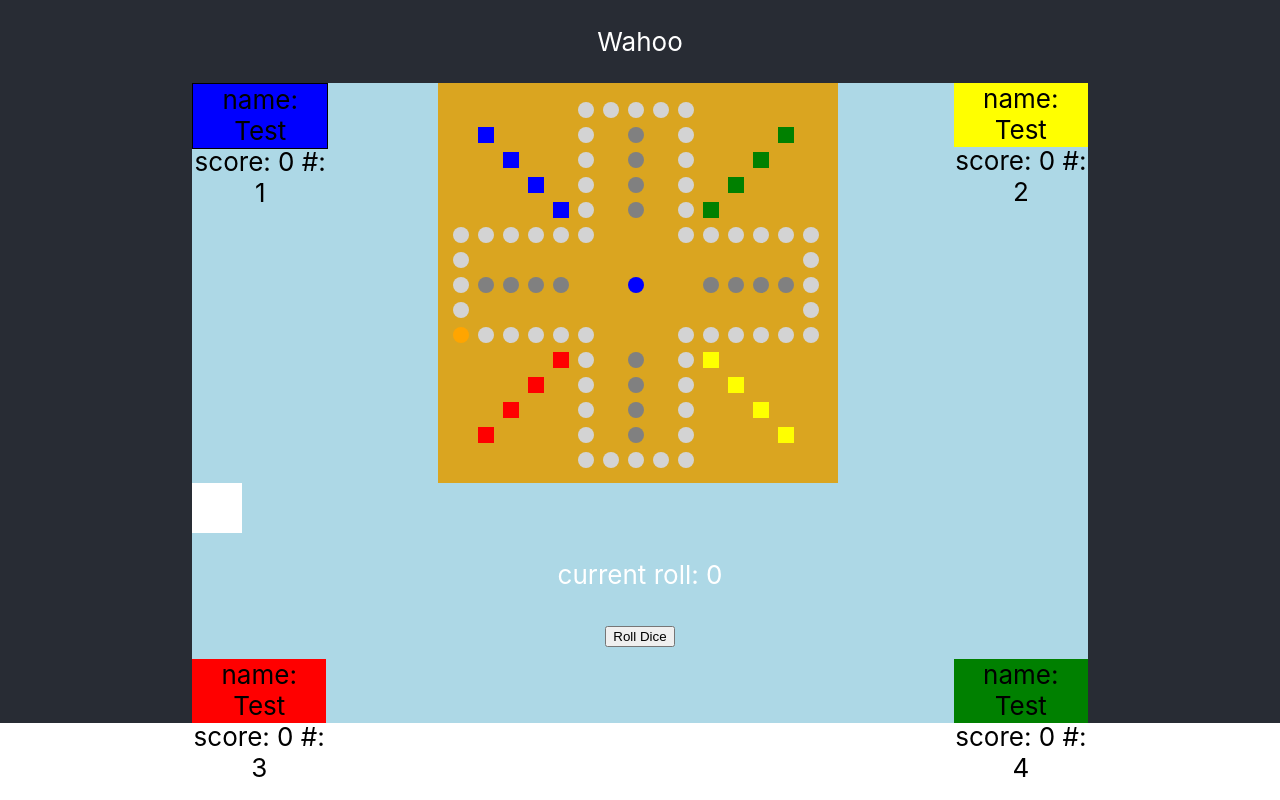
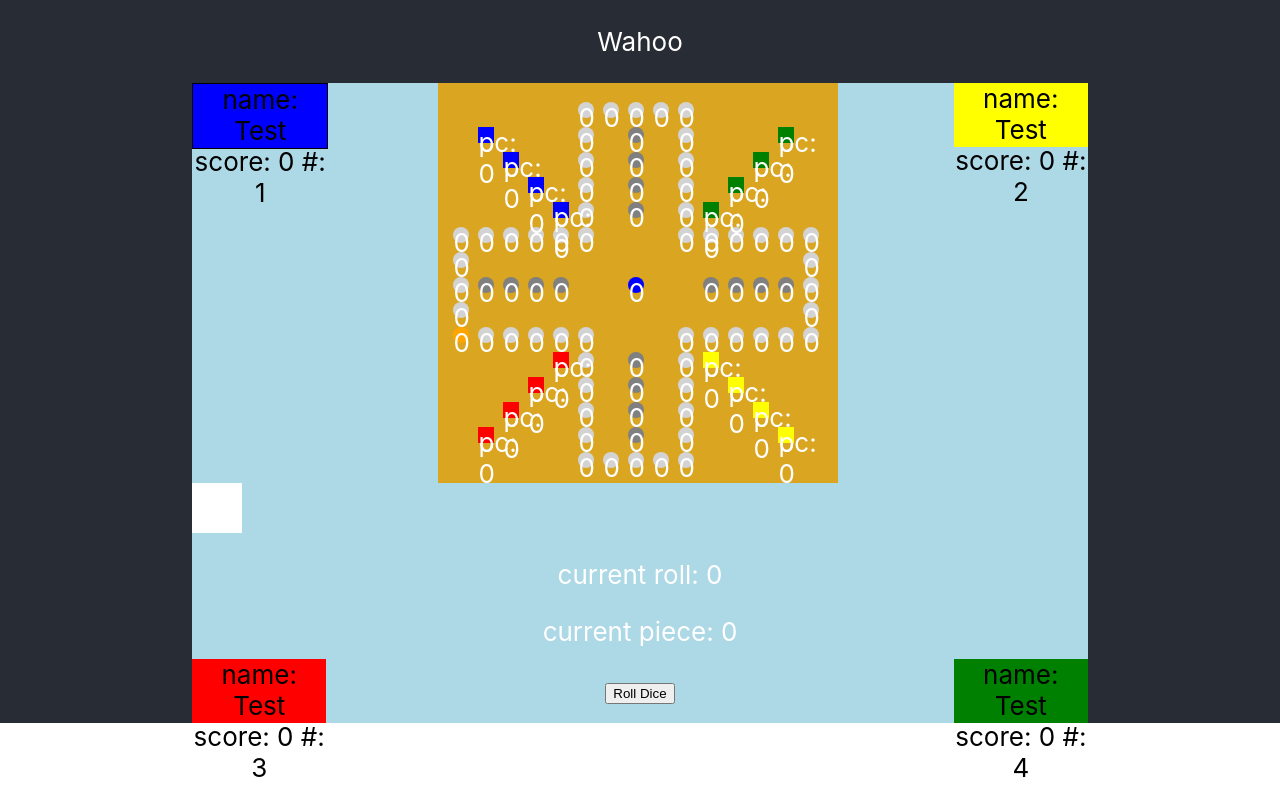
Before and after one commit to abraxasrex/wahoo-react-online, a React (Create React App) app: page / in a window 1280 px wide. Built offline with nearby package versions, Linux system fonts and the light colour scheme.

Commit message:
finally triggering rerender of game pieces thru selection event

```diff
--- a/src/classes/GameManager.js
+++ b/src/classes/GameManager.js
@@ -16,15 +16,18 @@ class GameManager {
 
     currentRoll = 0;
     currentPlayer;
+    currentPiece;
     winner;
 
     constructor(players) {
         this.players = players;
         this.rollDice = this.rollDice.bind(this);
+        this.selectPiece = this.selectPiece.bind(this);
+        // this.currentRoll;
+        // this.currentPiece;
 
         this.slots = [];
         this.pieces = [];
-
     }
 
     setupGame() {
@@ -55,6 +58,12 @@ class GameManager {
         // state...
     }
 
+    selectPiece(id) {
+        this.currentPiece = id;
+        console.log("piece!: ", this.currentPiece);
+        return this.currentPiece;
+    }
+
 }
 
 export default GameManager;
--- a/src/view_components/DiceView.js
+++ b/src/view_components/DiceView.js
@@ -25,6 +25,7 @@ function DiceView (props) {
                         {dots}
                     </div>
                     <p> current roll: {props.game.manager.currentRoll || 0} </p>
+                    <p> current piece: {props.game.manager.currentPiece || 0} </p>
                     <button onClick={(e) => setDice(props)}>
                         Roll Dice
                     </button>
--- a/src/view_components/GameBoard.js
+++ b/src/view_components/GameBoard.js
@@ -1,6 +1,7 @@
 import React, {useState} from 'react';
 import Slot from './Slot';
 import GamePiece from './GamePiece';
+import GamePieceList from './GamePieceList';
 
 const GridStartBound = 0;
 
@@ -59,25 +60,44 @@ const CenterSlotStartPosition = [{x: 7, y: 7}];
 
 const CenterSlotPattern = [];
 
-async function setPatterns (players) {
+
+
+class GameBoard extends React.Component  {
+
+    state = {slots: [], pieces: []};
+
+    constructor(props) {
+        super(props);
+        // this.setPositions = setPositions;
+        // this.addSlot = addSlot;
+        // this.setPatterns = setPatterns;
+       // this.setGameEntities();
+       // debugger;
+        // this.props;
+        // this.setState({pieces: [...this.props.game.manager.pieces]});
+        // this.setState({slots: [...this.props.game.manager.slots]});
+    }
+
+    async setPatterns (players) {
 
         const slots = [];
-    await setPositions(TrackPattern, TrackStartPositions, slots, "Track", players, false, "Straight");
-    await setPositions(EndLanePattern, EndLaneStartPositions, slots, "End", players, true, "Straight");
-    await setPositions(CenterSlotPattern, CenterSlotStartPosition, slots, "Center", players, false, "Straight")
-    await setPositions(StartLanePattern, StartLaneStartPositions, slots, "Start", players, true, "Diagonal");
+        await this.setPositions(TrackPattern, TrackStartPositions, slots, "Track", players, false, "Straight");
+        await this.setPositions(EndLanePattern, EndLaneStartPositions, slots, "End", players, true, "Straight");
+        await this.setPositions(CenterSlotPattern, CenterSlotStartPosition, slots, "Center", players, false, "Straight");
+        await this.setPositions(StartLanePattern, StartLaneStartPositions, slots, "Start", players, true, "Diagonal");
         return slots;
     }
 
-async function addSlot(slot, slots, counter) {
-    let _slot = <Slot x={slot.x} y={slot.y} occupied={slot.occupied} slotType={slot.slotType}
-        order={slot.order} owner={slot.owner}>
+    async addSlot(slot, slots, counter) {
+
+        let _slot = <Slot x={slot.x} y={slot.y} occupied={slot.occupied} slotType={slot.slotType} game={this.props.game} setGame={this.props.setGame} manager={this.props.game.manager}
+            order={slot.order} key={ (counter.toString() + slot.owner.toString() + slot.order.toString() + slot.slotType.toString() + slot.y.toString() + slot.x.toString())} owner={slot.owner}>
             </Slot>
         await slots.push(_slot);
         await (counter += 1);
     }
 
-function setPositions (pattern, startPositions, slots, slotType, players, directMap, orientation) {
+    setPositions (pattern, startPositions, slots, slotType, players, directMap, orientation) {
         // Slot--------------
     // x: int
     // y: int
@@ -104,9 +124,9 @@ function setPositions (pattern, startPositions, slots, slotType, players, direct
             if (slotType === "End" || slotType === "Start") {
                 player = players[i];
             }
-
+            // let props = this.props;
             let slot = {x: x, y: y, occupied: occupied, slotType: slotType, order: count, owner: player}
-        addSlot(slot, slots, count);
+            this.addSlot(slot, slots, count, this.props);
 
             // calculates tht direction to move and place the next slot
             // if its directly mapped the pattern is 1:1 with the startposition array
@@ -123,7 +143,7 @@ function setPositions (pattern, startPositions, slots, slotType, players, direct
                         model["x"] += (pattern[j]["x"] * multiplier);
                         model["y"] += (pattern[j]["y"] * multiplier);
                         let slot = {x: model.x, y: model.y, occupied: occupied, slotType: slotType, order: count, owner: player}
-                    addSlot(slot, slots, count);
+                        this.addSlot(slot, slots, count);
                         x = model.x;
                         y = model.y;
                     }
@@ -135,7 +155,7 @@ function setPositions (pattern, startPositions, slots, slotType, players, direct
                         model[pattern[j][0]] += (pattern[j][1] * multiplier);
 
                         let slot = {x: model.x, y: model.y, occupied: occupied, slotType: slotType, order: count, owner: player}
-                    addSlot(slot, slots, count);
+                        this.addSlot(slot, slots, count);
 
                         x = model.x;
                         y = model.y;
@@ -146,10 +166,6 @@ function setPositions (pattern, startPositions, slots, slotType, players, direct
         return slots;
     }
 
-class GameBoard extends React.Component  {
-
-    state = {slots: [], pieces: []};
-
     async setManagerState(field, values) {
         let manager = this.props.game.manager;
         manager[field] = values;
@@ -159,7 +175,7 @@ class GameBoard extends React.Component  {
 
     async getPositions() {
         let players = this.props.game.manager.players;
-        let slots = await setPatterns(players);
+        let slots = await this.setPatterns(players, this.props);
         // this.setState({slots: slots});
         // debugger;
         await this.setManagerState("slots", slots);
@@ -176,7 +192,10 @@ class GameBoard extends React.Component  {
         // debugger;
         for (var i = 0; i < slots.length; i++) {
             if(slots[i].props.slotType === "Start") {
-                let piece = <GamePiece slot={slots[i]}></GamePiece>;
+                let game = this.props.game;
+                let setGame = this.props.setGame;
+                let piece = <GamePiece slot={slots[i]} key={i} _id={i} game={game} manager={game.manager}
+                    setGame={setGame} selectPiece={this.selectPiece}></GamePiece>;
                 await pieces.push(piece);
             }
         }
@@ -187,20 +206,74 @@ class GameBoard extends React.Component  {
     }
 
     async setGameEntities() {
-        await this.getPositions();
+        console.log("props in entities: ", this.props);
+        await this.getPositions(this.props);
         console.log("did slots load? :", this.props.game.manager.slots)
-        await this.setPieces();
+        await this.setPieces(this.props);
         console.log("did pieces load? :", this.props.game.manager.pieces)
+        // this.setState({pieces: [...this.props.game.manager.pieces]});
+        // this.setState({slots: [...this.props.game.manager.slots]});
+    }
+    selectPiece = () => {
+        console.log("entities", this.setGameEntities);
+        // debugger;
+        // this.setGameEntities();
+        this.setPieces(this.props);
+
+        // this.setState({pieces: [...this.props.game.manager.pieces]});
+        // this.setState({slots: [...this.props.game.manager.slots]});
+        // this.setState({pieces: []});
     }
     componentDidMount() {
         this.setGameEntities();
+        // let pieces = [];
+        // for(var i = 0; i < this.props.game.manager.pieces; i++) {
+        //     pieces.push({...this.props.game.manager.pieces[i]});
+        // }
+        // this.state.pieces = pieces;
+        // this.setState({pieces: [...this.props.game.manager.pieces]})
+        // this.setState({slots: [...this.props.game.manager.slots]})
+    }
+
+    componentWillUpdate(nextProps, nextState) {
+        console.log("NEXT: ", nextProps);
+      //  let pieces = [];
+        // for(var i = 0; i < nextProps.game.manager.pieces; i++) {
+        //     pieces.push({...nextProps.game.manager.pieces[i]});
+        // }
+        // this.state.pieces = pieces;
+
     }
 
     render() {
+        // let pieces = [];
+
+        // for(var i = 0; i < this.props.game.manager.pieces; i++) {
+        //     pieces.push({...this.props.game.manager.pieces[i]});
+        // }
+        // this.pieces = pieces;
+
+        // this.state.pieces = [];
+        // for (var i = 0; i < this.props.game.manager.pieces; i++) {
+        //     this.state.pieces.push(this.props.game.manager.pieces[i]);
+        // }
+
+        // this.state.slots = [...this.props["game"]["manager"]["slots"]] || [];
+        // this.state.pieces = [...this.props["game"]["manager"]["pieces"]] || [];
+
         return (
             <div className="game-board">
-                {this.props["game"]["manager"]["slots"].map(slot => slot ) || []}
-                {this.props["game"]["manager"]["pieces"].map(piece => piece) || []}
+
+            {this.props["game"]["manager"]["slots"]}
+            {this.props["game"]["manager"]["pieces"]}
+            {/*this.state.slots.map(slot => slot)*/}
+            {/*this.state.pieces.map(piece => piece)*/}
+
+            {/*(<GamePieceList gamePieces={this.props["game"]["manager"]["pieces"]}></GamePieceList>)*/}
+
+            {/*<p>plungus: {this.props["game"]["manager"]["currentPiece"] || "plungus"} </p>*/}
+                {/*this.props["game"]["manager"]["slots"].map(slot => slot ) || []*/}
+                {/*this.props["game"]["manager"]["pieces"].map(piece => piece) || []*/}
             </div>
         );
     }
--- a/src/view_components/GamePiece.js
+++ b/src/view_components/GamePiece.js
@@ -22,19 +22,33 @@ function  GamePiece (props) {
     //     // this.state.currentSlot = initialSlot;
     // }
     // render(){
-        console.log("pieces slot: ", props.slot);
+        // console.log("pieces slot: ", props.slot);
         let slot = props.slot.props;
 
+        function selectPiece(props){
+            // debugger;
+            // const newRoll = props.game.manager.rollDice();
+            const id = props._id;
+            console.log("calling a parent: ", props.manager.selectPiece(id));
+
+            const managerState = props.manager;
+            managerState.currentPiece = id;
+            props.setGame({manager: managerState});
+            props.selectPiece();
+        }
+
+        console.log("BIG  CHUNGUS");
         return (
 
 
             <div className="game-piece"
-            style={{ backgroundColor: slot.owner.gameColor || "purple",
-                    left: slot.x + x_offset,
-                    bottom: slot.y + y_offset
-                }} >
+                onClick={(e) => selectPiece(props)}
+                style={{ backgroundColor: slot.owner.gameColor || "purple",
+                        left: slot.x + x_offset,
+                        bottom: slot.y + y_offset
+                    }} >
                 <span>
-
+                   pc: {props.manager.currentPiece || 0}
                 </span>
             </div>
         );
--- /dev/null
+++ b/src/view_components/GamePieceList.js
@@ -0,0 +1,12 @@
+import React from 'react';
+import GamePiece from './GamePiece';
+
+
+function GamePieceList(props) {
+    let pieces = props.gamePieces;
+    return (
+        {pieces}
+    );
+}
+
+export default GamePieceList;
--- a/src/view_components/GameView.js
+++ b/src/view_components/GameView.js
@@ -24,7 +24,7 @@ const GameView = (props) => {
 
     if (props && props.game && props.game.manager && props.game.manager.players) {
         for (var i = 0; i < props.game.manager.players.length; i++) {
-            playerViews.push(<PlayerView player={props.game.manager.players[i]} currentPlayer={props.game.manager.currentPlayer}> </PlayerView>);
+            playerViews.push(<PlayerView player={props.game.manager.players[i]} currentPlayer={props.game.manager.currentPlayer} key={i}> </PlayerView>);
          }
 
 
@@ -43,7 +43,7 @@ const GameView = (props) => {
                     {playerViews}
                 </div>
                 <div>
-                    <GameBoard game={props.game} setGame={props.setGame}></GameBoard>
+                    <GameBoard game={props.game} manager={props.game.manager} setGame={props.setGame}></GameBoard>
                 </div>
                 <div>
                     <DiceView manager={props.game.manager} game={props.game} setGame={props.setGame}></DiceView>
--- a/src/view_components/Slot.js
+++ b/src/view_components/Slot.js
@@ -18,12 +18,14 @@ function Slot (props) {
  // slots are 14px
  // place them by 19px each
   //  render () {
+    console.log("PUNGUS!");
+
     const y_offset = 15;
     const x_offset = 15;
         return (
             <div className={"game-slot " + (props.availableSlot ? ' available-slot' : '')} style={{left: props.x + x_offset, bottom: props.y + y_offset,
                 backgroundColor: highlightSlots(props.x, props.y, props.slotType)}}>
-
+            <span> {props.manager.currentPiece || 0 }</span>
             </div>
         );
 //   }
```
Also changed, not shown: src/view_components/SlotList.js (added), 1 other file (tests, documents, lock files or other folders). Lines whose indentation alone changed are shown as unchanged.
